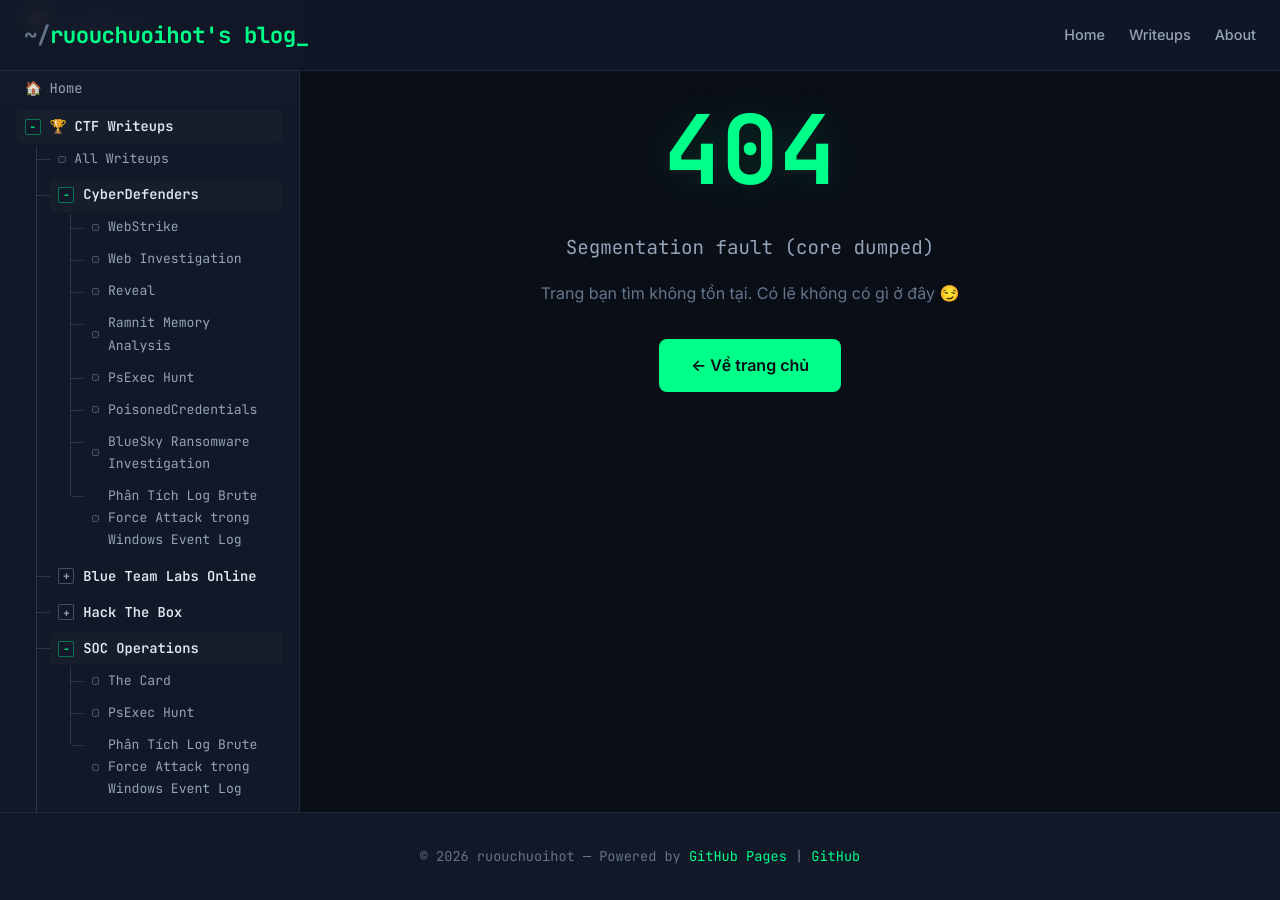
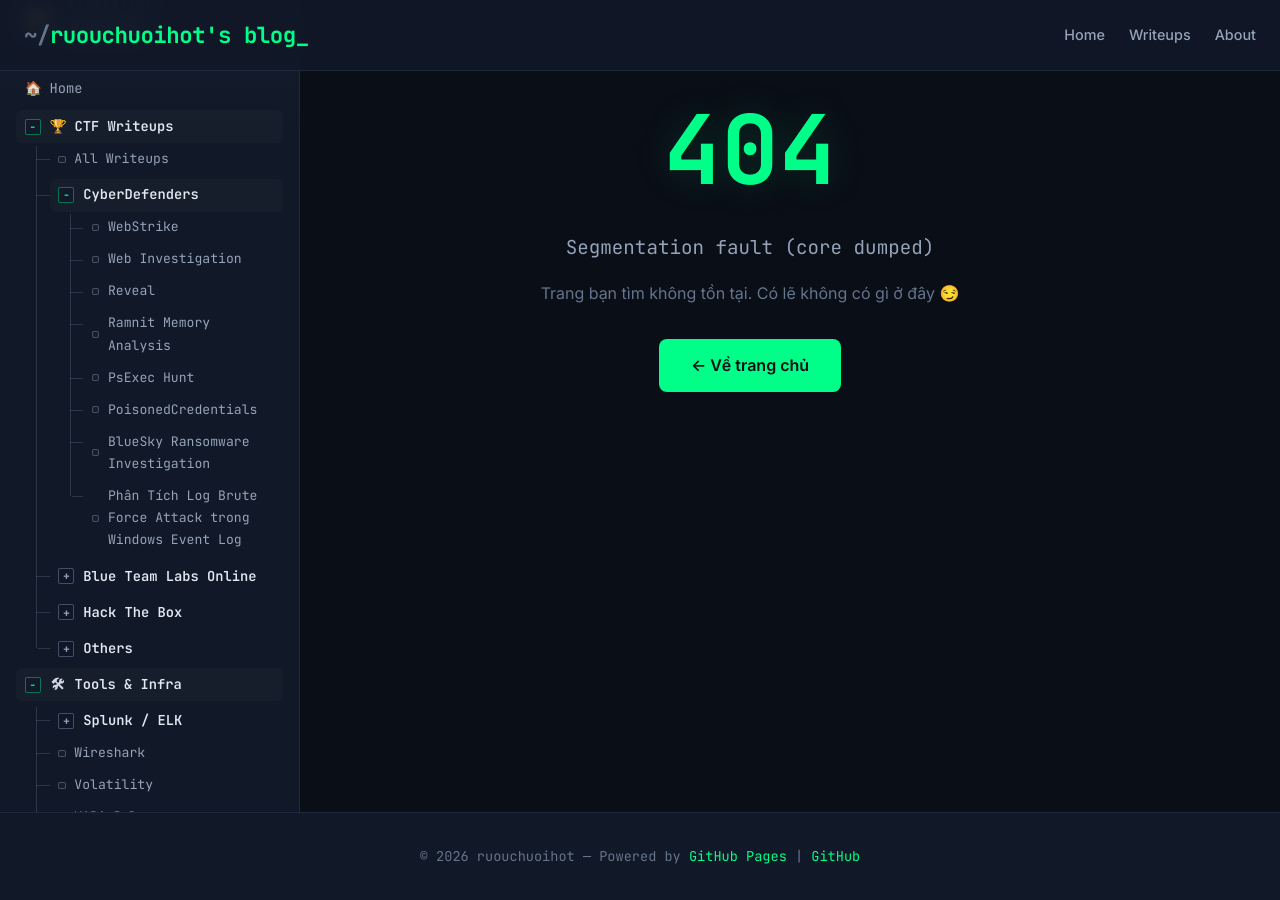
Before and after one commit to ruouchuoihot/ruouchuoihot.github.io, a Jekyll site: the page built from 404.html, in a window 1280 px wide and 900 px high, scrolled down 99 px. Built offline with Jekyll 4.4.1, drawn with Linux system fonts in a browser that asks for light colours.

Commit message:
Sidebar: Clean up CTF categories and add Others folder

```diff
--- a/_layouts/default.html
+++ b/_layouts/default.html
@@ -113,81 +113,18 @@
               </li>
 
               <li class="tree-node tree-node-branch">
-                <details class="tree-group" open>
+                <details class="tree-group">
                   <summary class="tree-branch-label tree-branch-label-sub">
-                    <span class="tree-branch-link">SOC Operations</span>
+                    <span class="tree-branch-link">Others</span>
                   </summary>
                   <ul class="tree-children">
                     {% for post in site.posts %}
-                      {% if post.category == "soc" %}
-                        <li class="tree-node">
-                          <a class="tree-link" href="{{ post.url | relative_url }}">{{ post.title }}</a>
-                        </li>
+                      {% assign is_platform = false %}
+                      {% if post.ctf contains "CyberDefenders" or post.ctf contains "Blue Team Labs Online" or post.ctf contains "Hack The Box" or post.ctf contains "HTB" %}
+                        {% assign is_platform = true %}
                       {% endif %}
-                    {% endfor %}
-                  </ul>
-                </details>
-              </li>
 
-              <li class="tree-node tree-node-branch">
-                <details class="tree-group">
-                  <summary class="tree-branch-label tree-branch-label-sub">
-                    <span class="tree-branch-link">Incident Response</span>
-                  </summary>
-                  <ul class="tree-children">
-                    {% for post in site.posts %}
-                      {% if post.category == "incident-response" %}
-                        <li class="tree-node">
-                          <a class="tree-link" href="{{ post.url | relative_url }}">{{ post.title }}</a>
-                        </li>
-                      {% endif %}
-                    {% endfor %}
-                  </ul>
-                </details>
-              </li>
-
-              <li class="tree-node tree-node-branch">
-                <details class="tree-group">
-                  <summary class="tree-branch-label tree-branch-label-sub">
-                    <span class="tree-branch-link">Threat Hunting</span>
-                  </summary>
-                  <ul class="tree-children">
-                    {% for post in site.posts %}
-                      {% if post.category == "threat-hunting" %}
-                        <li class="tree-node">
-                          <a class="tree-link" href="{{ post.url | relative_url }}">{{ post.title }}</a>
-                        </li>
-                      {% endif %}
-                    {% endfor %}
-                  </ul>
-                </details>
-              </li>
-
-              <li class="tree-node tree-node-branch">
-                <details class="tree-group">
-                  <summary class="tree-branch-label tree-branch-label-sub">
-                    <span class="tree-branch-link">Malware Analysis</span>
-                  </summary>
-                  <ul class="tree-children">
-                    {% for post in site.posts %}
-                      {% if post.category == "malware" %}
-                        <li class="tree-node">
-                          <a class="tree-link" href="{{ post.url | relative_url }}">{{ post.title }}</a>
-                        </li>
-                      {% endif %}
-                    {% endfor %}
-                  </ul>
-                </details>
-              </li>
-
-              <li class="tree-node tree-node-branch">
-                <details class="tree-group" open>
-                  <summary class="tree-branch-label tree-branch-label-sub">
-                    <span class="tree-branch-link">DFIR</span>
-                  </summary>
-                  <ul class="tree-children">
-                    {% for post in site.posts %}
-                      {% if post.category == "dfir" or post.category == "forensics" %}
+                      {% if is_platform == false %}
                         <li class="tree-node">
                           <a class="tree-link" href="{{ post.url | relative_url }}">{{ post.title }}</a>
                         </li>
```
